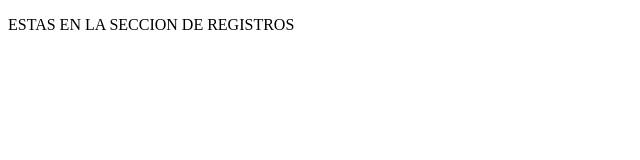
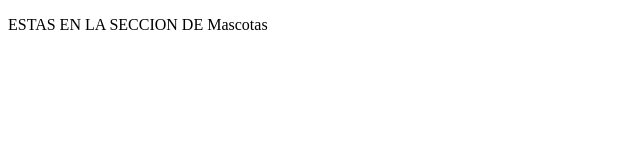
Before and after one commit to MicaelaMejiaVargas/RIAB-PDI, a plain HTML site: page CODE-RIAB/client/pages/menumascotas.html in a window 1280 px wide. Shown: the full height of the page, 0-640 px from the left. Drawn offline with Linux system fonts and the light colour scheme.

```diff
--- a/CODE-RIAB/client/pages/register.html
+++ b/CODE-RIAB/client/pages/menumascotas.html
@@ -6,6 +6,6 @@
     <title>Registros</title>
 </head>
 <body>
-    <p>ESTAS EN LA SECCION DE REGISTROS</p>
+    <p>ESTAS EN LA SECCION DE Mascotas</p>
 </body>
 </html>
```
Also changed, not shown: 3 other files.
